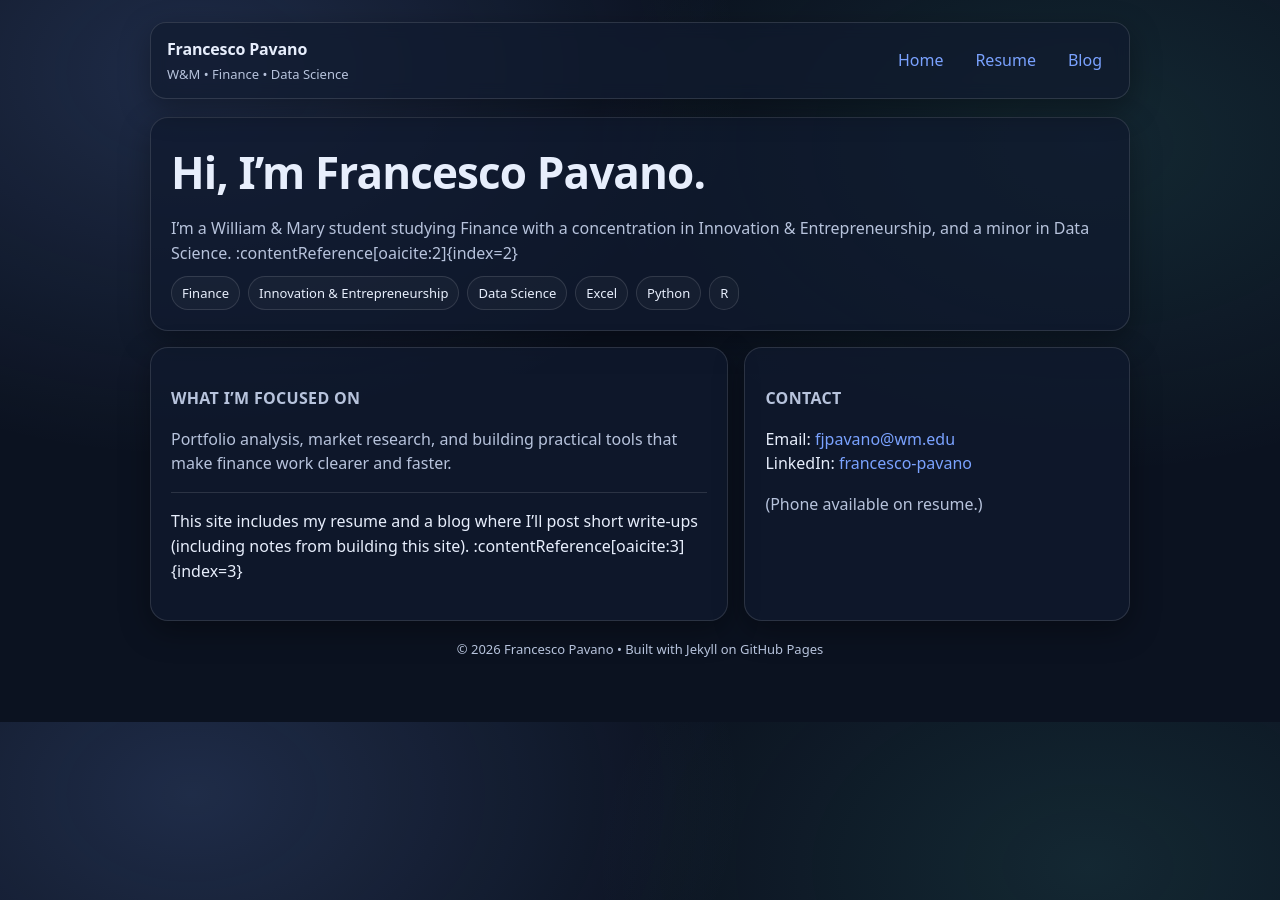
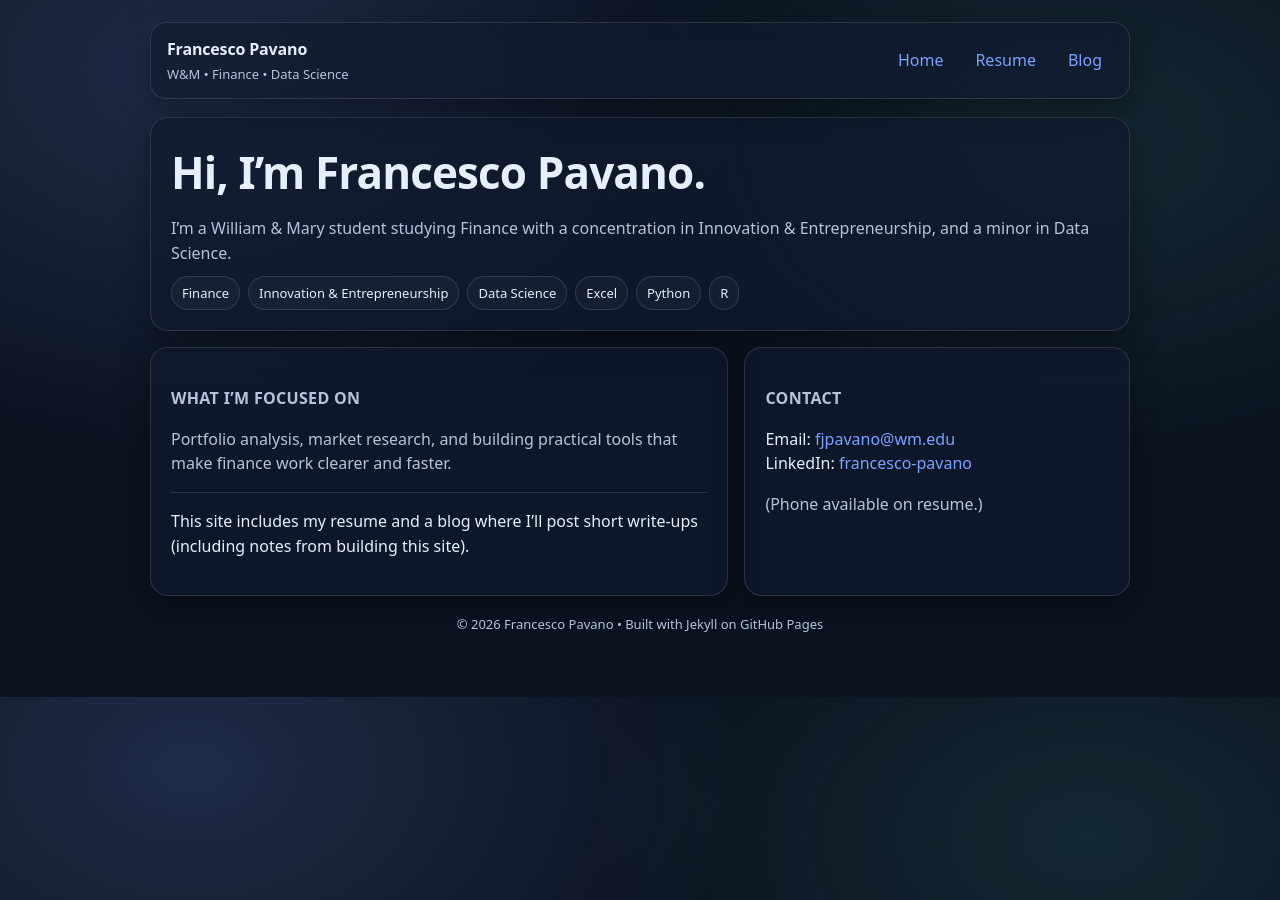
Before and after one commit to fjpavano/DATA-305-Assignment-2, a Jekyll site: the page built from index.md, in a window 1280 px wide. Built offline with Jekyll 4.4.1, drawn with Linux system fonts in a browser that asks for light colours.

Commit message:
Update index.md
removed citation

```diff
--- a/index.md
+++ b/index.md
@@ -7,7 +7,7 @@ title: Home
   <h1>Hi, I’m Francesco Pavano.</h1>
   <p>
     I’m a William & Mary student studying Finance with a concentration in Innovation & Entrepreneurship,
-    and a minor in Data Science. :contentReference[oaicite:2]{index=2}
+    and a minor in Data Science.
   </p>
 
   <div class="badges" aria-label="Quick highlights">
@@ -29,7 +29,6 @@ title: Home
     <hr class="hr" />
     <p>
       This site includes my resume and a blog where I’ll post short write-ups (including notes from building this site).
-      :contentReference[oaicite:3]{index=3}
     </p>
   </div>
 
```
